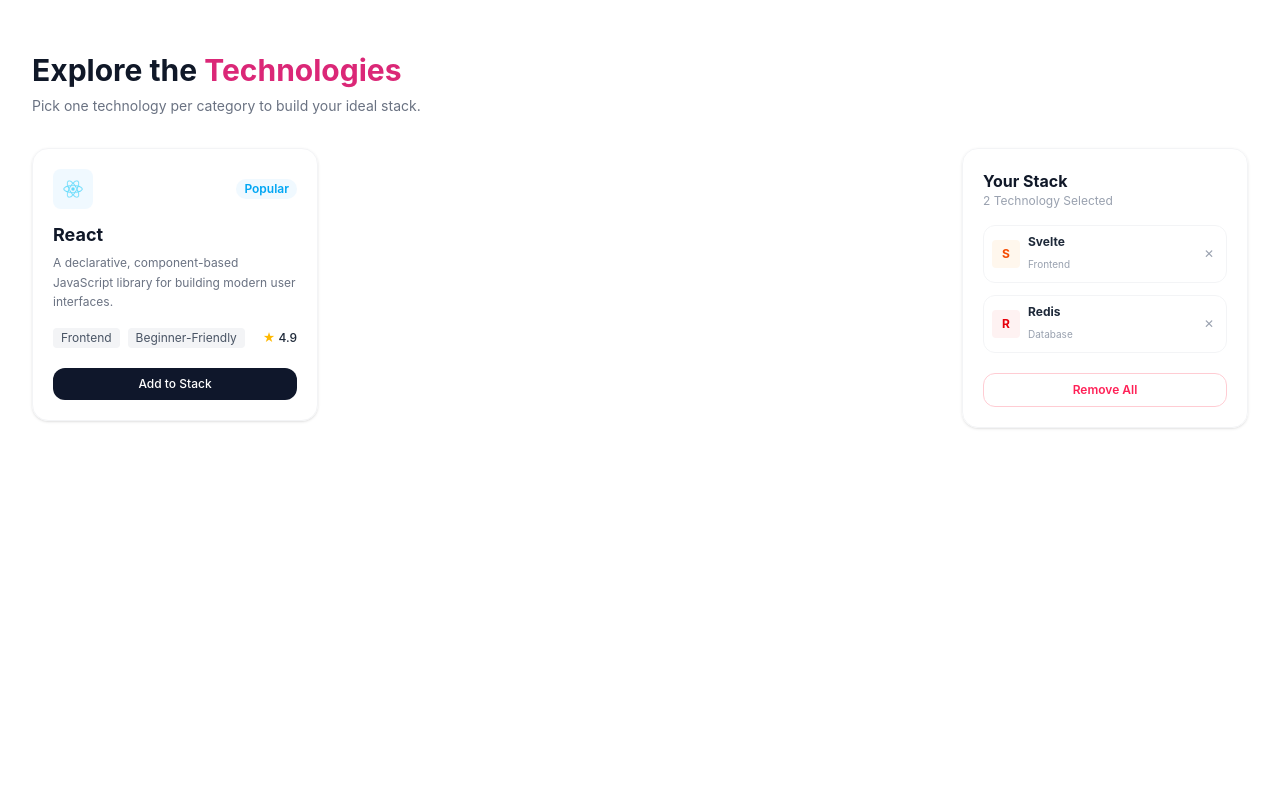
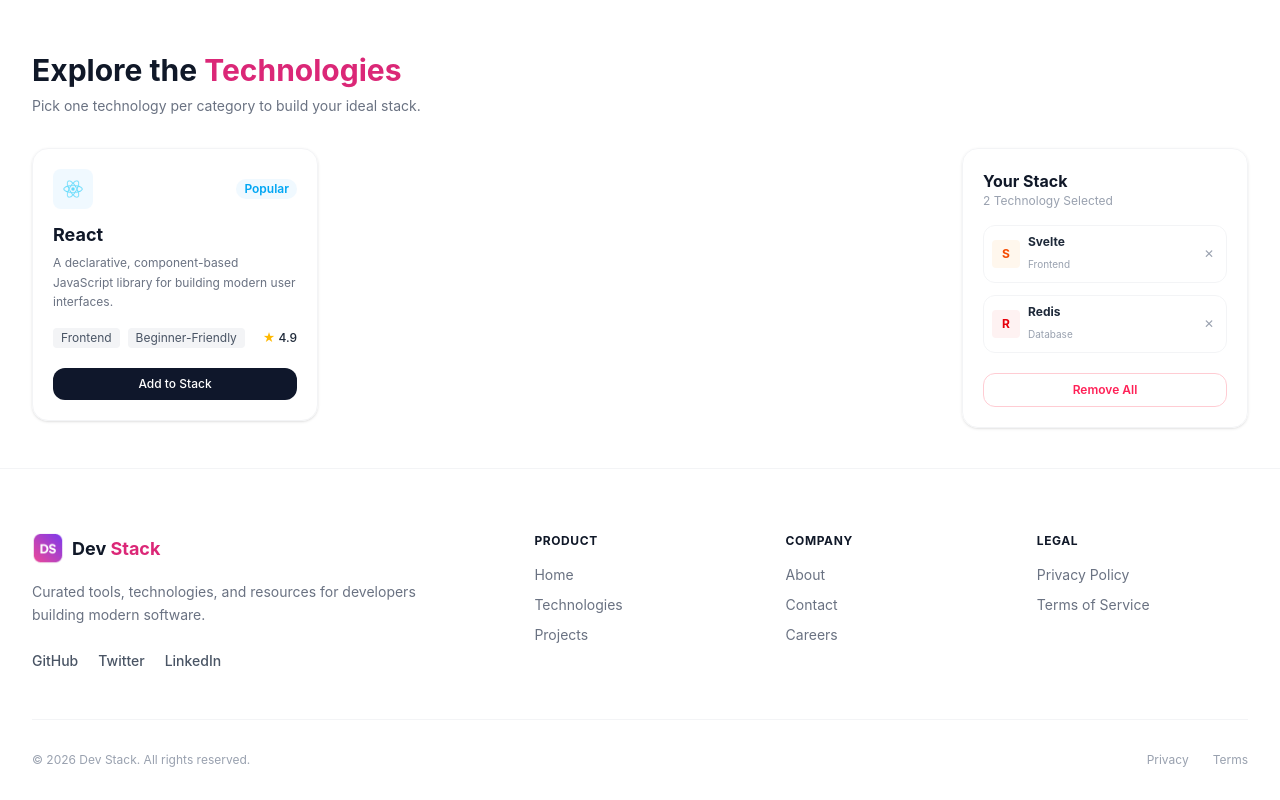
Before and after one commit to ibrahimkhalildev/Dev-Stack-Builder-A-05, a React (Vite) app: page / in a window 1280 px wide. Shown: the part 741-1541 px from the top of the page. Before the commit the page ends 1209 px from the top, so only its background shows below. Built offline with nearby package versions, Linux system fonts and the light colour scheme.

Commit message:
Footer Section Added

```diff
--- a/src/App.tsx
+++ b/src/App.tsx
@@ -2,6 +2,7 @@
 import Navbar from './components/Navbar'
 import Hero from './components/Hero'
 import Technologies from './components/Technologies'
+import Footer from './components/Footer'
 
 function App () {
   return (
@@ -9,6 +10,7 @@
       <Navbar></Navbar>
       <Hero></Hero>
       <Technologies></Technologies>
+      <Footer></Footer>
     </div>
   )
 }
--- /dev/null
+++ b/src/components/Footer.tsx
@@ -0,0 +1,136 @@
+import React from 'react'
+import logo from '../assets/logo.png'
+
+export default function Footer () {
+  return (
+    <footer className='bg-white border-t border-gray-100 pt-16 pb-8'>
+      <div className='container mx-auto px-4 sm:px-6 lg:px-8'>
+        <div className='grid grid-cols-1 md:grid-cols-2 lg:grid-cols-5 gap-10 pb-12'>
+          <div className='lg:col-span-2'>
+            <div className='flex items-center gap-2'>
+              <img
+                src={logo}
+                alt='Dev Stack'
+                className='w-8 h-8 object-contain'
+              />
+              <span className='font-bold text-lg text-gray-900'>
+                Dev <span className='text-[#DB2777]'>Stack</span>
+              </span>
+            </div>
+
+            <p className='mt-4 text-xs sm:text-sm text-gray-500 max-w-sm leading-relaxed'>
+              Curated tools, technologies, and resources for developers building
+              modern software.
+            </p>
+
+            <div className='mt-6 flex items-center gap-5 text-xs sm:text-sm font-medium text-gray-600'>
+              <a
+                href='https://github.com'
+                target='_blank'
+                rel='noreferrer'
+                className='hover:text-black transition-colors'
+              >
+                GitHub
+              </a>
+              <a
+                href='https://twitter.com'
+                target='_blank'
+                rel='noreferrer'
+                className='hover:text-black transition-colors'
+              >
+                Twitter
+              </a>
+              <a
+                href='https://linkedin.com'
+                target='_blank'
+                rel='noreferrer'
+                className='hover:text-black transition-colors'
+              >
+                LinkedIn
+              </a>
+            </div>
+          </div>
+
+          <div>
+            <h4 className='text-xs font-bold text-gray-900 uppercase tracking-wider mb-4'>
+              Product
+            </h4>
+            <ul className='space-y-2.5 text-xs sm:text-sm text-gray-500'>
+              <li>
+                <a href='#' className='hover:text-black transition-colors'>
+                  Home
+                </a>
+              </li>
+              <li>
+                <a
+                  href='#technologies'
+                  className='hover:text-black transition-colors'
+                >
+                  Technologies
+                </a>
+              </li>
+              <li>
+                <a href='#' className='hover:text-black transition-colors'>
+                  Projects
+                </a>
+              </li>
+            </ul>
+          </div>
+
+          <div>
+            <h4 className='text-xs font-bold text-gray-900 uppercase tracking-wider mb-4'>
+              Company
+            </h4>
+            <ul className='space-y-2.5 text-xs sm:text-sm text-gray-500'>
+              <li>
+                <a href='#' className='hover:text-black transition-colors'>
+                  About
+                </a>
+              </li>
+              <li>
+                <a href='#' className='hover:text-black transition-colors'>
+                  Contact
+                </a>
+              </li>
+              <li>
+                <a href='#' className='hover:text-black transition-colors'>
+                  Careers
+                </a>
+              </li>
+            </ul>
+          </div>
+
+          <div>
+            <h4 className='text-xs font-bold text-gray-900 uppercase tracking-wider mb-4'>
+              Legal
+            </h4>
+            <ul className='space-y-2.5 text-xs sm:text-sm text-gray-500'>
+              <li>
+                <a href='#' className='hover:text-black transition-colors'>
+                  Privacy Policy
+                </a>
+              </li>
+              <li>
+                <a href='#' className='hover:text-black transition-colors'>
+                  Terms of Service
+                </a>
+              </li>
+            </ul>
+          </div>
+        </div>
+
+        <div className='pt-8 border-t border-gray-100 flex flex-col sm:flex-row items-center justify-between gap-4 text-xs text-gray-400'>
+          <p>© 2026 Dev Stack. All rights reserved.</p>
+          <div className='flex items-center gap-6'>
+            <a href='#' className='hover:text-gray-600 transition-colors'>
+              Privacy
+            </a>
+            <a href='#' className='hover:text-gray-600 transition-colors'>
+              Terms
+            </a>
+          </div>
+        </div>
+      </div>
+    </footer>
+  )
+}
```
